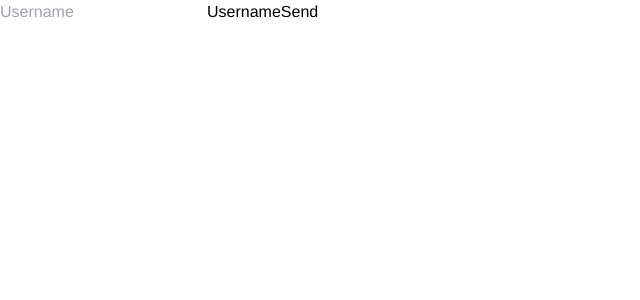
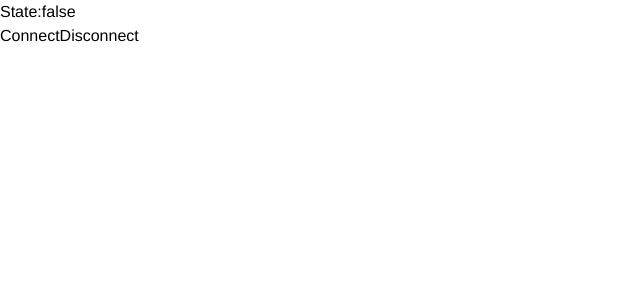
Before and after one commit to qbornet/pong42, a React (Vite) app in the folder frontend/: page / in a window 1280 px wide. Shown: the top 300 px of the page, without its empty margins (0-640 px from the left). Built offline with nearby package versions, Linux system fonts and the light colour scheme.

Commit message:
Chat component created + connection to the backend

```diff
--- a/frontend/src/App.tsx
+++ b/frontend/src/App.tsx
@@ -1,39 +1,9 @@
-import { useRef } from 'react';
-import socket from './socket';
+import Chat from './components/Chat';
 
 function App() {
-  const username = useRef('');
-  const handleClick = () => {
-    socket.auth = { username };
-    socket.connect();
-  };
   return (
-    <div className="flex h-screen items-center justify-center">
-      <label
-        htmlFor="Username"
-        className="relative block rounded-md border border-gray-200 shadow-sm focus-within:border-blue-600 focus-within:ring-1 focus-within:ring-blue-600"
-      >
-        <input
-          type="text"
-          id="Username"
-          className="peer border-none bg-transparent p-3 placeholder-transparent focus:border-transparent focus:outline-none focus:ring-0"
-          placeholder="Username"
-          onChange={(data) => {
-            username.current = data.target.value;
-          }}
-        />
-
-        <span className="pointer-events-none absolute start-2.5 top-0 -translate-y-1/2 bg-white p-0.5 text-xs text-gray-700 transition-all peer-placeholder-shown:top-1/2 peer-placeholder-shown:text-sm peer-focus:top-0 peer-focus:text-xs">
-          Username
-        </span>
-      </label>
-      <button
-        onClick={handleClick}
-        type="button"
-        className="inline-block rounded bg-indigo-600 px-8 py-3 text-sm font-medium text-white transition hover:scale-110 hover:shadow-xl focus:outline-none focus:ring active:bg-indigo-500"
-      >
-        Send
-      </button>
+    <div>
+      <Chat />
     </div>
   );
 }
--- /dev/null
+++ b/frontend/src/components/Chat.tsx
@@ -0,0 +1,31 @@
+import { useEffect, useState } from 'react';
+import socket from '../socket';
+import ConnectionState from './ConnectionState';
+import ConnectionManager from './ConnectionManager';
+
+export default function Chat() {
+  const [isConnected, setIsConnected] = useState(socket.connected);
+
+  useEffect(() => {
+    const onConnect = () => {
+      setIsConnected(true);
+    };
+
+    const onDisconnect = () => {
+      setIsConnected(false);
+    };
+
+    socket.on('connect', onConnect);
+    socket.on('disconnect', onDisconnect);
+    return () => {
+      socket.off('connect', onConnect);
+      socket.off('disconnect', onDisconnect);
+    };
+  }, []);
+  return (
+    <div>
+      <ConnectionState isConnected={isConnected} />
+      <ConnectionManager />
+    </div>
+  );
+}
--- /dev/null
+++ b/frontend/src/components/ConnectionManager.tsx
@@ -0,0 +1,29 @@
+import socket from '../socket';
+
+export default function ConnectionManager() {
+  const connect = () => {
+    socket.connect();
+  };
+  const disconnect = () => {
+    socket.disconnect();
+  };
+
+  return (
+    <div className="flex space-x-5">
+      <button
+        className="inline-block rounded bg-indigo-600 px-8 py-3 text-sm font-medium text-white transition hover:scale-110 hover:shadow-xl focus:outline-none focus:ring active:bg-indigo-500"
+        type="button"
+        onClick={connect}
+      >
+        Connect
+      </button>
+      <button
+        className="inline-block rounded bg-indigo-600 px-8 py-3 text-sm font-medium text-white transition hover:scale-110 hover:shadow-xl focus:outline-none focus:ring active:bg-indigo-500"
+        type="button"
+        onClick={disconnect}
+      >
+        Disconnect
+      </button>
+    </div>
+  );
+}
--- /dev/null
+++ b/frontend/src/components/ConnectionState.tsx
@@ -0,0 +1,12 @@
+interface ConnectionStateProps {
+  isConnected: boolean;
+}
+
+export default function ConnectionState({ isConnected }: ConnectionStateProps) {
+  return (
+    <p>
+      State:
+      {isConnected.toString()}
+    </p>
+  );
+}
--- a/frontend/src/socket.ts
+++ b/frontend/src/socket.ts
@@ -1,10 +1,11 @@
 import { io } from 'socket.io-client';
 
-const URL = 'http://localhost:3000';
-const socket = io(URL, { autoConnect: false });
+const devURL = 'http://localhost:3000';
+const URL = process.env.NODE_ENV === 'prod' ? '' : devURL;
 
-socket.onAny((event, ...args) => {
-  console.log(event, args);
+const socket = io(URL, {
+  autoConnect: false,
+  transports: ['websocket', 'polling']
 });
 
 export default socket;
```
